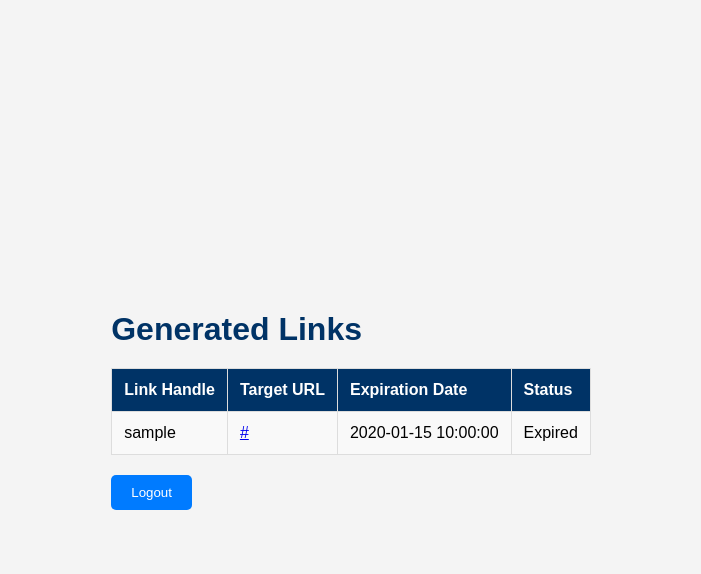
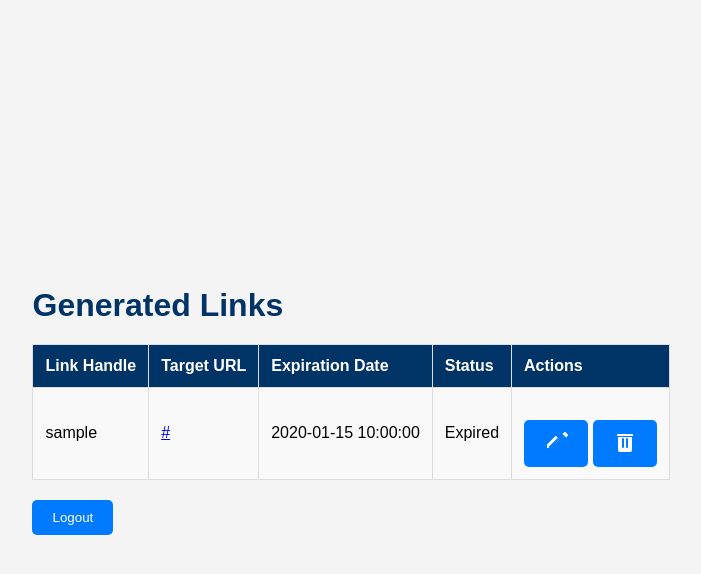
Before and after one commit to Scemworks/rickroll-generator, a Flask app: page /view_links in a window 1280 px wide. Shown: the top 574 px of the page, without its empty margins (289-990 px from the left). Run offline with Flask 3, Linux system fonts and the light colour scheme; the visitor is signed in with stand-in values (Sample User, id 1); a database or web service that is not in the repository returns one stand-in record (values such as "Sample title"); some libraries are stand-ins or nearby versions.

Commit message:
Update view_links.html

```diff
--- a/templates/view_links.html
+++ b/templates/view_links.html
@@ -16,6 +16,7 @@
                     <th>Target URL</th>
                     <th>Expiration Date</th>
                     <th>Status</th>
+                    <th>Actions</th>
                 </tr>
             </thead>
             <tbody>
@@ -25,6 +26,26 @@
                     <td><a href="{{ link.target_url }}" target="_blank">{{ link.target_url }}</a></td>
                     <td>{{ link.expiration_date }}</td>
                     <td>{{ 'Expired' if link.is_expired else 'Active' }}</td>
+                    <td>
+                        <form method="post" style="display: inline;">
+                            <input type="hidden" name="link_id" value="{{ link.id }}">
+                            <!-- Edit Button -->
+                            <button type="submit" name="action" value="edit" title="Edit Link" class="icon-button">
+                                <svg xmlns="http://www.w3.org/2000/svg" viewBox="0 0 24 24" width="24" height="24" fill="currentColor">
+                                    <path d="M21.7 2.3a1 1 0 0 0-1.4 0l-1.8 1.8 3.5 3.5 1.8-1.8a1 1 0 0 0 0-1.4l-2.1-2.1zM15.2 9.2l-3.5-3.5L3 14.4V18h3.6l8.6-8.6zm-.7 1.4L6.4 18H5v-1.4l8.6-8.6 1.4 1.4z"></path>
+                                </svg>
+                            </button>
+                        </form>
+                        <form method="post" style="display: inline;">
+                            <input type="hidden" name="link_id" value="{{ link.id }}">
+                            <!-- Delete Button -->
+                            <button type="submit" name="action" value="delete" title="Delete Link" class="icon-button" onclick="return confirm('Are you sure you want to delete this link?');">
+                                <svg xmlns="http://www.w3.org/2000/svg" viewBox="0 0 24 24" width="24" height="24" fill="currentColor">
+                                    <path d="M5 4h14a1 1 0 0 1 1 1v1H4V5a1 1 0 0 1 1-1zm14 3v13a2 2 0 0 1-2 2H7a2 2 0 0 1-2-2V7h14zm-8 2a1 1 0 1 0-2 0v8a1 1 0 1 0 2 0V9zm4 0a1 1 0 1 0-2 0v8a1 1 0 1 0 2 0V9z"></path>
+                                </svg>
+                            </button>
+                        </form>
+                    </td>
                 </tr>
                 {% endfor %}
             </tbody>
```
